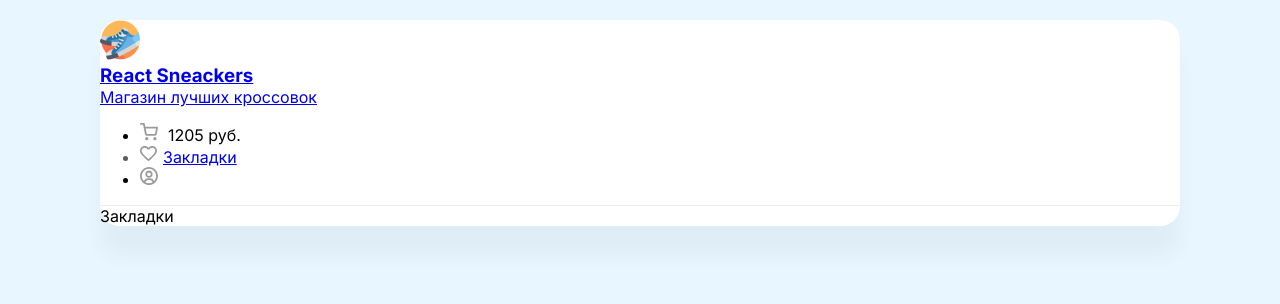
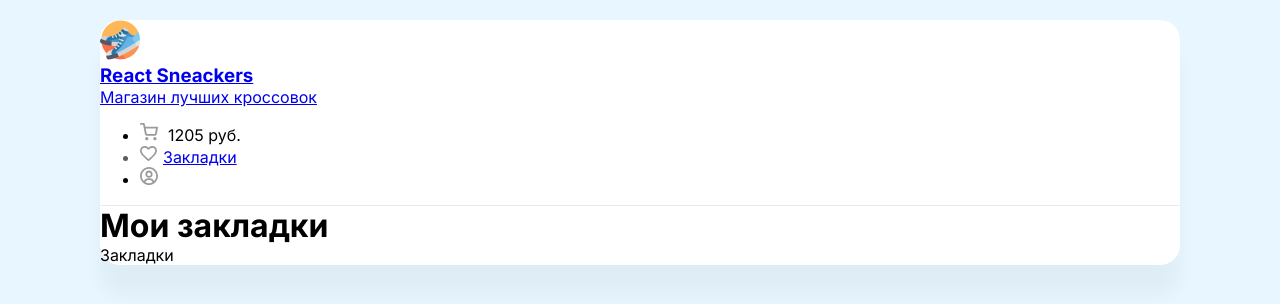
Before and after one commit to MikeSaburov/react-sneakers-shop, a React (Create React App) app: page /favorites in a window 1280 px wide. Shown: the top 304 px of the page. Built offline with nearby package versions, Linux system fonts and the light colour scheme; no server answers.

Commit message:
Рефакторинг страницы Закладки

```diff
--- a/src/pages/Favorites.jsx
+++ b/src/pages/Favorites.jsx
@@ -1,3 +1,9 @@
 export const Favorites = () => {
-  return <div>Закладки</div>;
+  return (
+    <div className="content p-40">
+      <h1>Мои закладки</h1>
+
+      <div className="d-flex flex-wrap">Закладки</div>
+    </div>
+  );
 };
```
